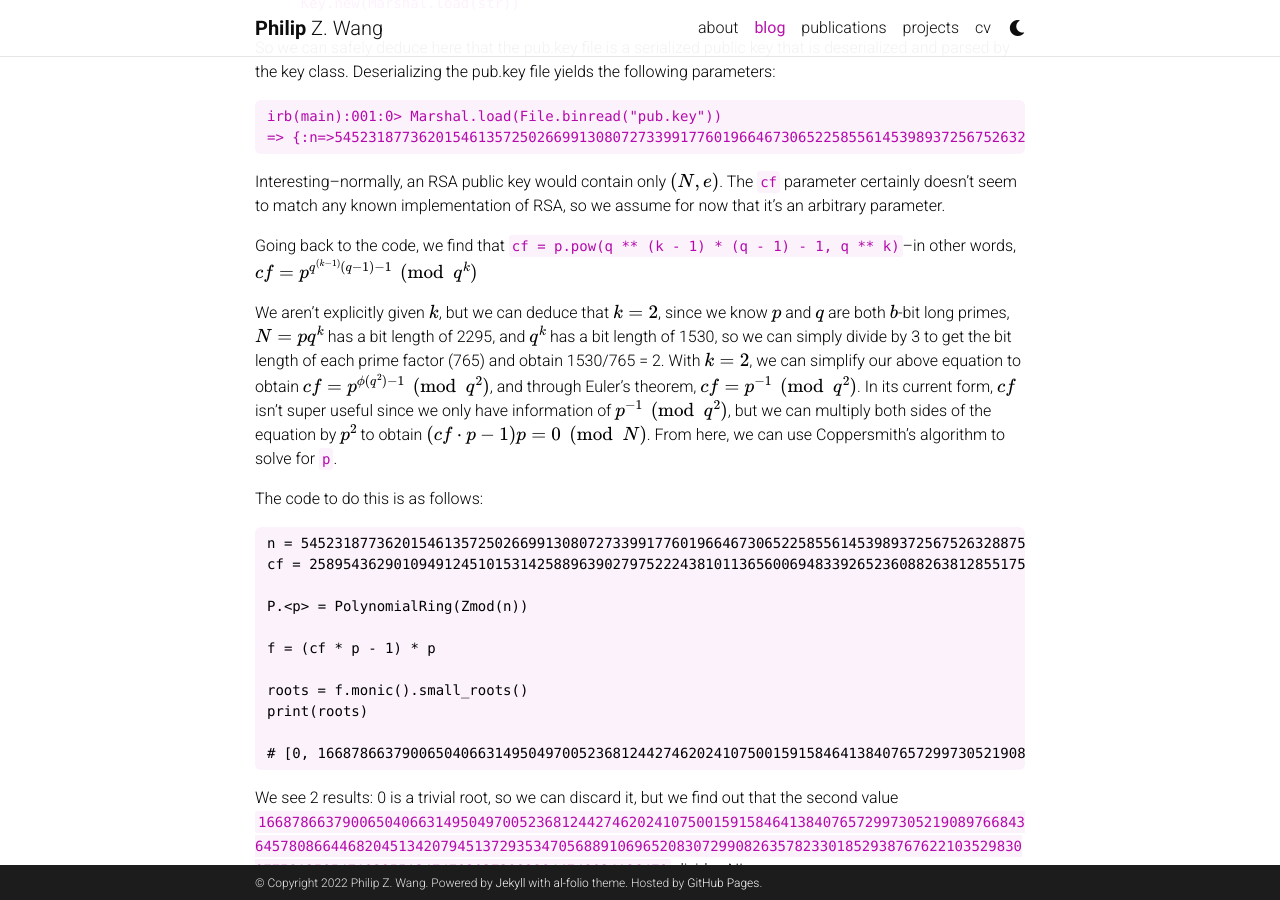
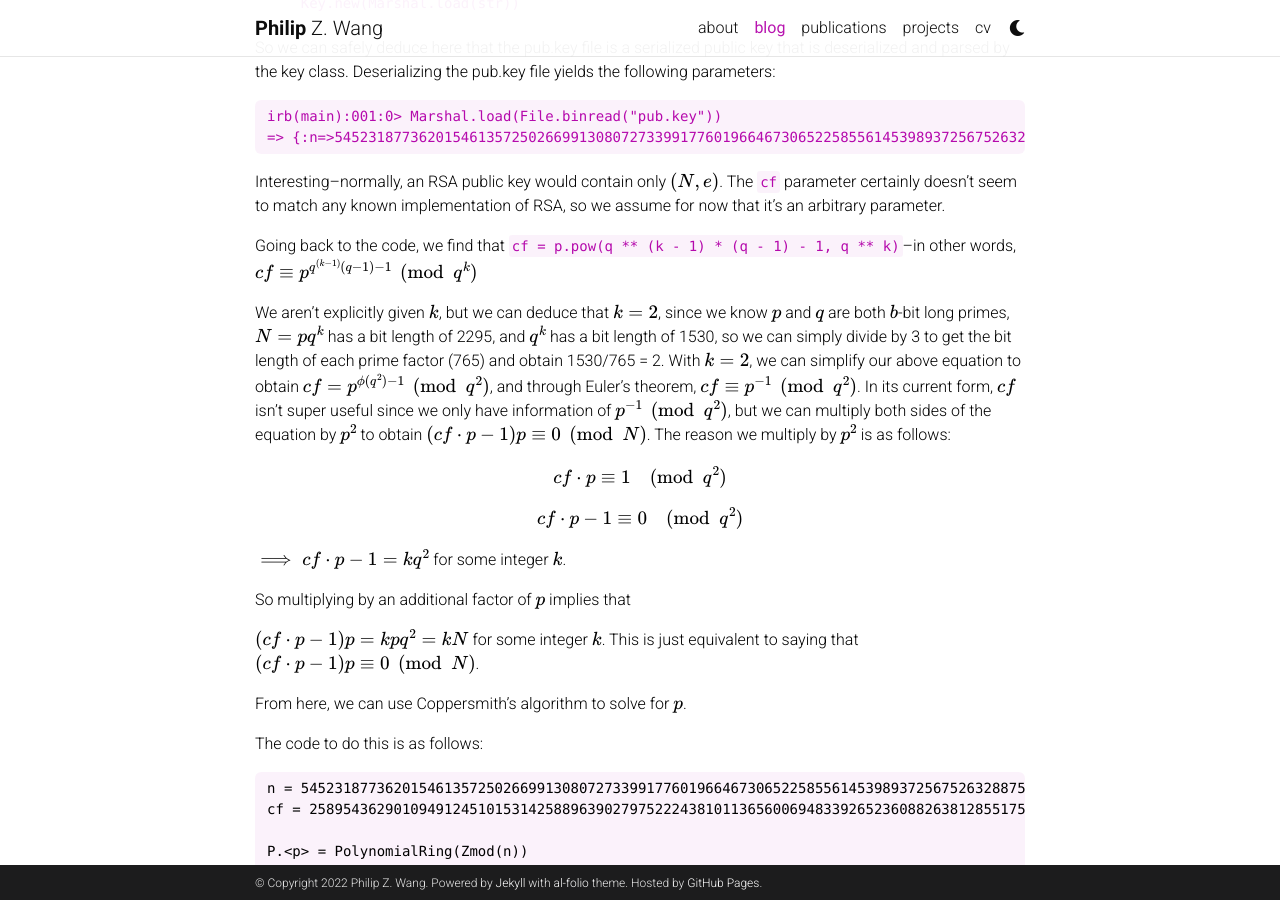
Before and after one commit to pwang00/pwang00.github.io, a Jekyll site: the page built from _posts/2019-09-06-happy.md, in a window 1280 px wide and 900 px high, scrolled down 790 px. Built offline with Jekyll 4.4.1, drawn with Linux system fonts in a browser that asks for light colours; comment, search, counter and statistics services are not loaded; a style sheet for code colours, icons or effects is not loaded.

Commit message:
Update blog

```diff
--- a/_posts/2019-09-06-happy.md
+++ b/_posts/2019-09-06-happy.md
@@ -46,9 +46,21 @@
 
 Interesting--normally, an RSA public key would contain only $$(N, e)$$.  The `cf` parameter certainly doesn't seem to match any known implementation of RSA, so we assume for now that it's an arbitrary parameter.
 
-Going back to the code, we find that `cf = p.pow(q ** (k - 1) * (q - 1) - 1, q ** k)`--in other words, $$cf = p^{q^{(k - 1)}(q - 1) - 1} \pmod{q^k}$$
+Going back to the code, we find that `cf = p.pow(q ** (k - 1) * (q - 1) - 1, q ** k)`--in other words, $$cf \equiv p^{q^{(k - 1)}(q - 1) - 1} \pmod{q^k}$$
 
-We aren't explicitly given $$k$$, but we can deduce that $$k = 2$$, since we know $$p$$ and $$q$$ are both $$b$$-bit long primes, $$N = pq^k$$ has a bit length of 2295, and $$q^k$$ has a bit length of 1530, so we can simply divide by 3 to get the bit length of each prime factor (765) and obtain 1530/765 = 2.  With $$k = 2$$, we can simplify our above equation to obtain $$cf = p^{\phi(q^2) - 1} \pmod{q^2}$$, and through Euler's theorem, $$cf = p^{-1} \pmod{q^2}$$.  In its current form, $$cf$$ isn't super useful since we only have information of $$p^{-1} \pmod{q^2}$$, but we can multiply both sides of the equation by $$p^2$$ to obtain $$(cf \cdot p - 1)p = 0 \pmod{N}$$.  From here, we can use Coppersmith's algorithm to solve for `p`.
+We aren't explicitly given $$k$$, but we can deduce that $$k = 2$$, since we know $$p$$ and $$q$$ are both $$b$$-bit long primes, $$N = pq^k$$ has a bit length of 2295, and $$q^k$$ has a bit length of 1530, so we can simply divide by 3 to get the bit length of each prime factor (765) and obtain 1530/765 = 2.  With $$k = 2$$, we can simplify our above equation to obtain $$cf = p^{\phi(q^2) - 1} \pmod{q^2}$$, and through Euler's theorem, $$cf \equiv p^{-1} \pmod{q^2}$$.  In its current form, $$cf$$ isn't super useful since we only have information of $$p^{-1} \pmod{q^2}$$, but we can multiply both sides of the equation by $$p^2$$ to obtain $$(cf \cdot p - 1)p \equiv 0 \pmod{N}$$.  The reason we multiply by $$p^2$$ is as follows:
+
+$$ cf \cdot p \equiv 1 \pmod{q^2} $$
+
+$$ cf \cdot p - 1 \equiv 0 \pmod{q^2}$$
+
+$$ \implies cf \cdot p - 1 = kq^2$$ for some integer $$k$$.
+
+So multiplying by an additional factor of $$p$$ implies that
+
+$$ (cf \cdot p - 1)p = kpq^2 = kN$$ for some integer $$k$$.  This is just equivalent to saying that $$(cf \cdot p - 1)p \equiv 0 \pmod{N}$$.
+
+From here, we can use Coppersmith's algorithm to solve for $$p$$.
 
 The code to do this is as follows:
 
```
